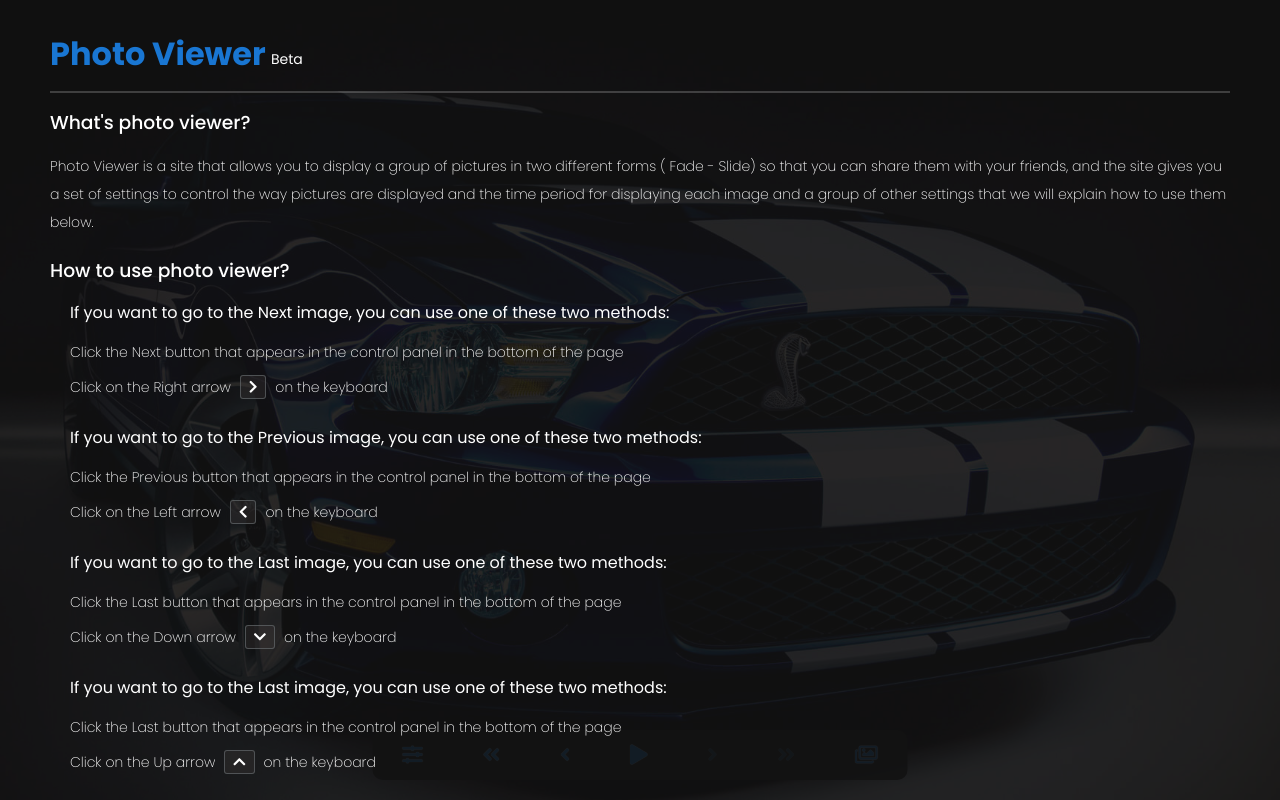
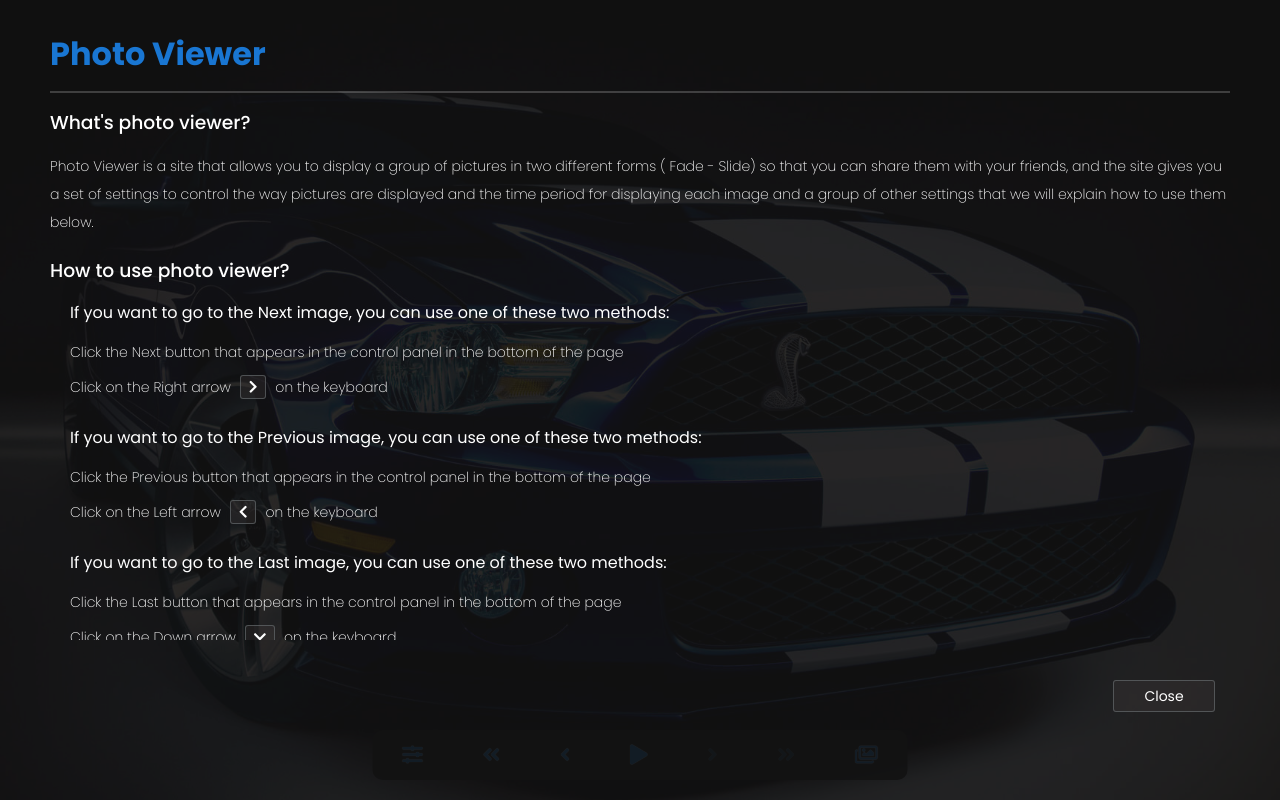
Before and after one commit to Kmg11/Mixed-Images, a plain HTML site: page index.html in a window 1280 px wide. Drawn offline with Linux system fonts and the light colour scheme.

Commit message:
Add files via upload

```diff
--- a/css/main.css
+++ b/css/main.css
@@ -31,16 +31,27 @@ body {font-family: "Poppins", sans-serif;}
 	background-color: transparent !important;
 }
 
+::-webkit-scrollbar {
+	background-color: transparent !important;
+	width: 10px;
+}
+
+::-webkit-scrollbar-thumb {
+	background: var(--main-color) !important;
+}
+
 /* End Main Settings */
 /* Start Guide */
 
 .guide {
 	position: fixed !important;
 	top: 0;
+	bottom: 0;
 	left: 0;
-	width: 100vw;
-	height: 100vh;
-	padding: 30px 50px;
+	right: 0;
+	width: 100%;
+	height: 100%;
+	padding: 30px 50px 0;
 	background-color: var(--bg-color);
 	color: var(--fg-color);
 	overflow: auto;
@@ -57,18 +68,6 @@ body {font-family: "Poppins", sans-serif;}
 	position: relative;
 	margin-bottom: 30px;
 	color: var(--main-color);
-}
-
-.guide h1::before {
-	content: 'Beta';
-	position: absolute;
-	bottom: 6px;
-	left: 213px;
-	color: var(--fg-color);
-	font-size: 14px;
-	font-weight: 400;
-	padding: 2px 8px;
-	border-radius: 3px;
 }
 
 .guide h1::after {
@@ -89,7 +88,7 @@ body {font-family: "Poppins", sans-serif;}
 
 .guide .what {margin-bottom: 20px;}
 
-.guide .how {margin-bottom: 40px;}
+.guide .how {margin-bottom: 40px; height: 48vh; overflow: auto;}
 
 .guide p {
 	font-weight: 200;
```
Also changed, not shown: index.html (+8 -1 lines).
